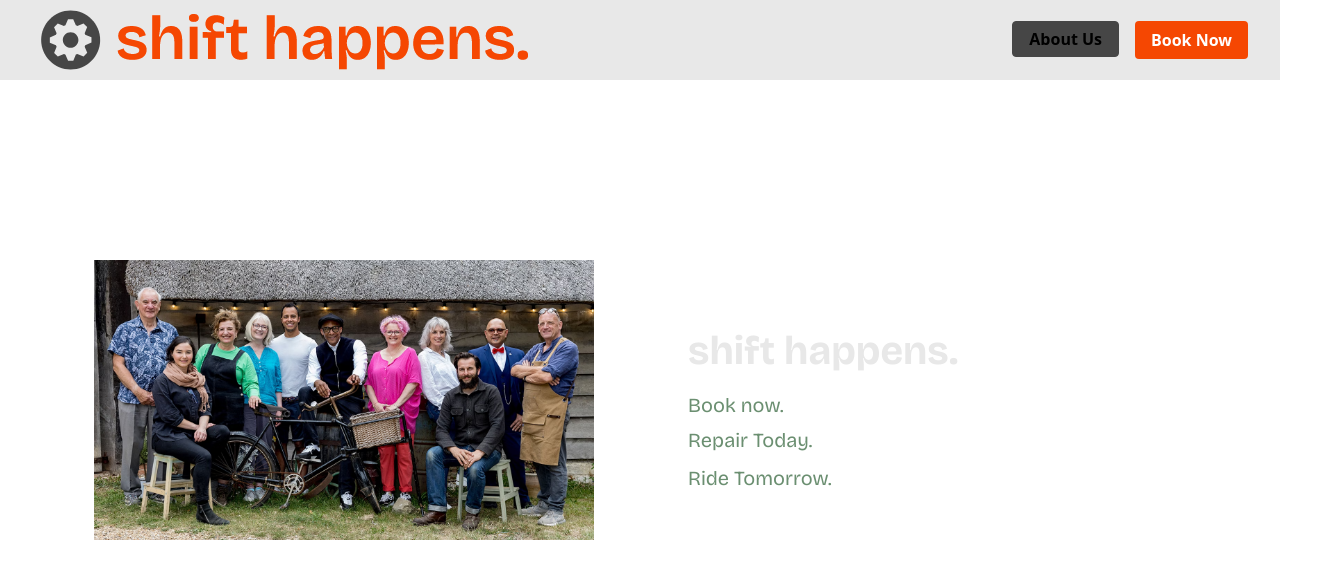
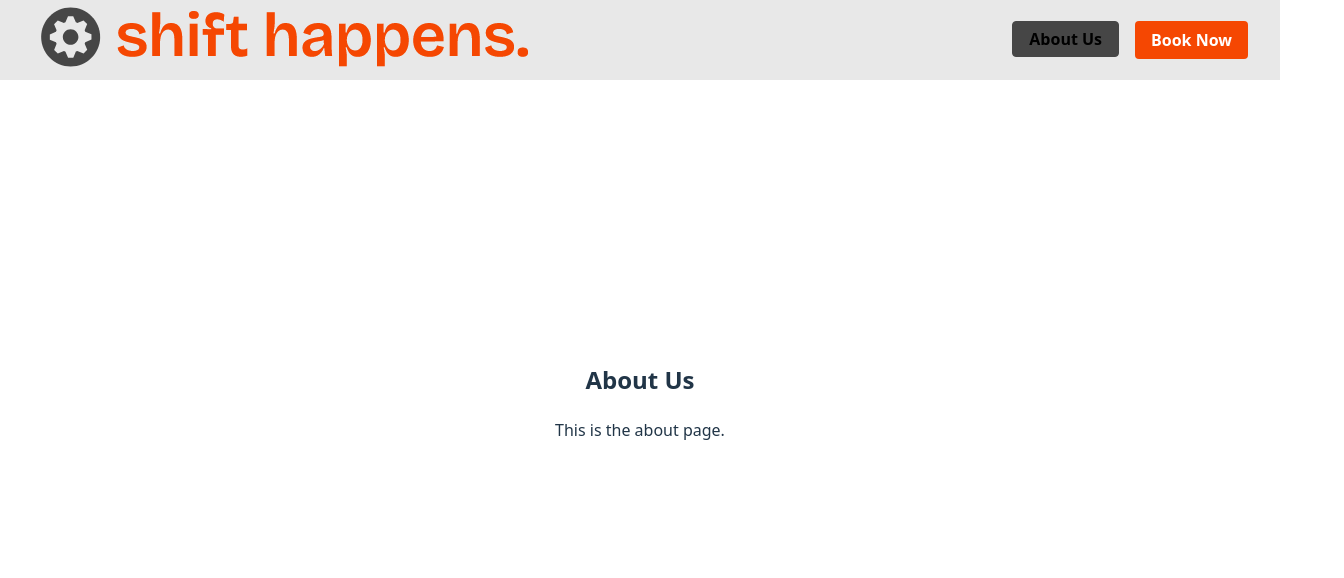
Before and after one commit to nstev009/ServiceSite, a React (Vite) app: page /about in a window 1280 px wide. Shown: the top 578 px of the page, 1344 px wide, since content can reach past the window. Built offline with nearby package versions, Linux system fonts and the light colour scheme.

Commit message:
Working redirect

```diff
--- a/package.json
+++ b/package.json
@@ -11,7 +11,8 @@
   },
   "dependencies": {
     "react": "^19.1.0",
-    "react-dom": "^19.1.0"
+    "react-dom": "^19.1.0",
+    "react-router-dom": "^7.6.2"
   },
   "devDependencies": {
     "@eslint/js": "^9.25.0",
--- /dev/null
+++ b/src/About.jsx
@@ -0,0 +1,8 @@
+export default function About() {
+  return (
+    <div style={{ padding: "2rem" }}>
+      <h2>About Us</h2>
+      <p>This is the about page.</p>
+    </div>
+  );
+}
--- a/src/App.jsx
+++ b/src/App.jsx
@@ -1,38 +1,59 @@
-import { useState } from 'react';
+import { Route, BrowserRouter as Router, Routes, useNavigate } from 'react-router-dom';
+import About from './About';
 import './App.css';
 import logoPng from './assets/logo_cropped.png';
 import heroImg from './assets/team_photo.avif';
 
+function Home() {
+  const navigate = useNavigate();
+  return (
+    <div className="main-content hero-section">
+      <div className="hero-image-container">
+        <img src={heroImg} alt="Hero" className="hero-image" />
+      </div>
+      <div className="hero-title-container">
+        <h1 className="hero-title">shift happens.</h1>
+        <button className="hero-subtitle booknow-inline-btn">Book now.</button>
+        <p className="hero-subtitle">Repair Today.</p>
+        <p className="hero-subtitle">Ride Tomorrow.</p>
+      </div>
+    </div>
+  );
+}
+
 function App() {
-  const [count, setCount] = useState(0)
-
+  const navigate = useNavigate();
   return (
     <>
       {/* Navigation Bar */}
       <nav className="navbar">
         <div className="navbar-left">
-          <img src={logoPng} alt="Logo" className="navbar-logo" />
+          <button
+            className="navbar-logo-btn"
+            onClick={() => navigate('/')}
+            style={{ background: 'none', border: 'none', padding: 0, cursor: 'pointer' }}
+            aria-label="Go to Home"
+          >
+            <img src={logoPng} alt="Logo" className="navbar-logo" />
+          </button>
         </div>
         <div className="navbar-right">
-          <button className="nav-btn">About Us</button>
+          <button className="nav-btn" onClick={() => navigate('/about')}>About Us</button>
           <button className="nav-btn book-btn">Book Now</button>
         </div>
       </nav>
-
-      {/* Main Content */}
-      <div className="main-content hero-section">
-        <div className="hero-image-container">
-          <img src={heroImg} alt="Hero" className="hero-image" />
-        </div>
-        <div className="hero-title-container">
-          <h1 className="hero-title">shift happens.</h1>
-          <button className="hero-subtitle booknow-inline-btn">Book now.</button>
-          <p className="hero-subtitle">Repair Today.</p>
-          <p className="hero-subtitle">Ride Tomorrow.</p>
-        </div>
-      </div>
+      <Routes>
+        <Route path="/" element={<Home />} />
+        <Route path="/about" element={<About />} />
+      </Routes>
     </>
-  )
+  );
 }
 
-export default App
+export default function WrappedApp() {
+  return (
+    <Router>
+      <App />
+    </Router>
+  );
+}
```
Also changed, not shown: 1 other file (tests, documents, lock files or other folders).
